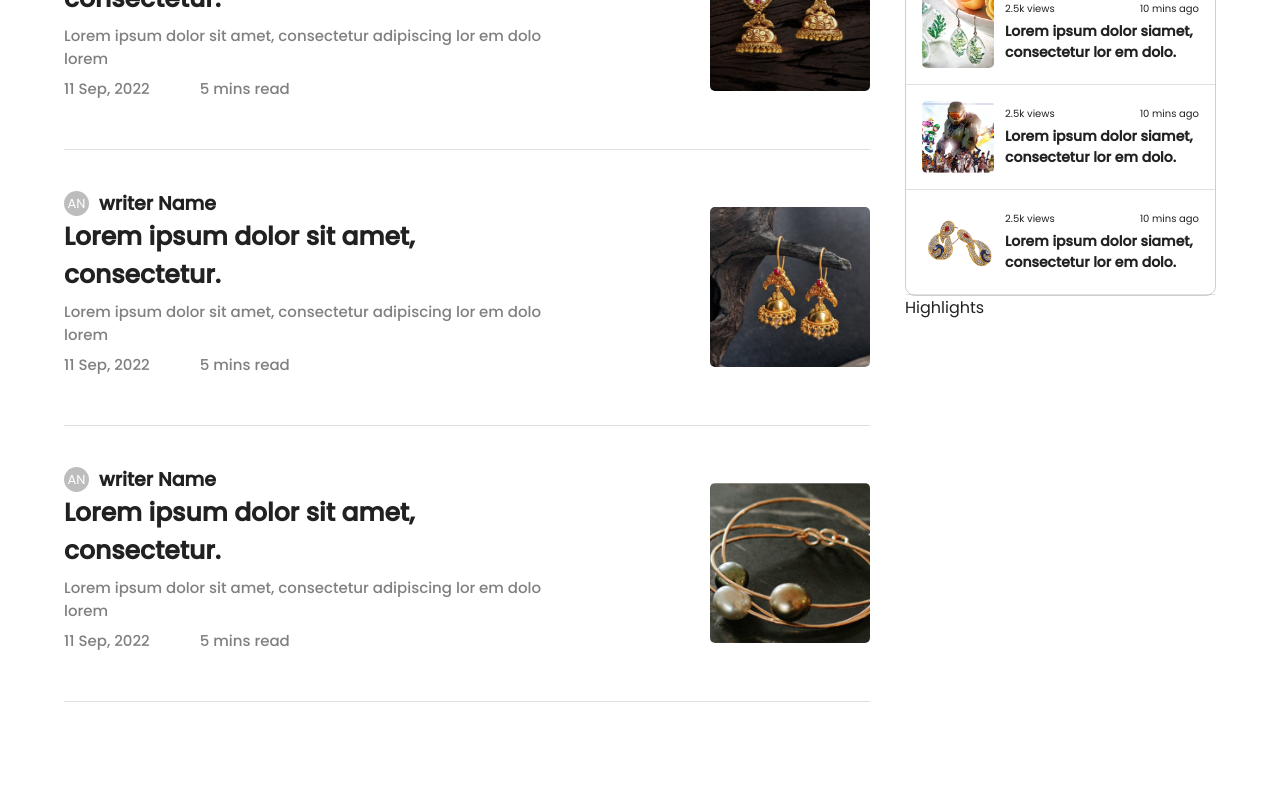
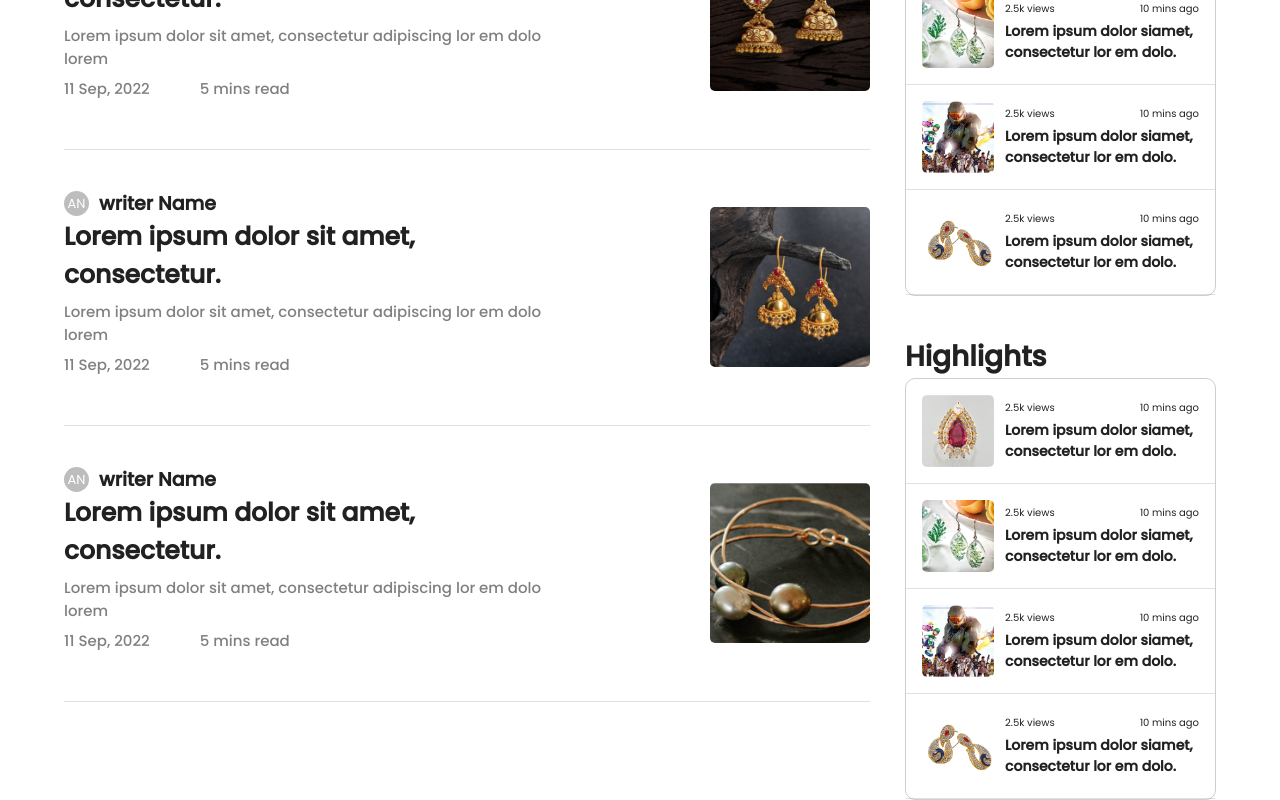
Before and after one commit to ArtisticJewellers/nfjlabs-website, a React (Create React App) app: page /blog in a window 1280 px wide. Shown: the part 1045-1845 px from the top of the page. Before the commit the page ends 1747 px from the top, so only its background shows below. Built offline with nearby package versions, Linux system fonts and the light colour scheme.

Commit message:
display highlights section

```diff
--- a/src/pages/blog/highlights/index.js
+++ b/src/pages/blog/highlights/index.js
@@ -1,7 +1,61 @@
+import { Box, Typography } from "@mui/material";
 import React from "react";
+import ts1 from "../../../assets/blog/trendingStories/ts1.png";
+import ts2 from "../../../assets/blog/trendingStories/ts2.png";
+import ts3 from "../../../assets/blog/trendingStories/ts3.png";
+import ts4 from "../../../assets/blog/trendingStories/ts4.png";
+import HighlightsStoryCard from "./HighlightsStoryCard";
 
 const Highlights = () => {
-  return <div>Highlights</div>;
+  const trendingStories = [
+    {
+      title: " Lorem ipsum dolor siamet, consectetur lor em dolo.",
+      description:
+        "Lorem ipsum dolor sit amet, consectetur adipiscing lor em dolo lorem ",
+      timeAgo: "10 mins ago",
+      views: "2.5k",
+      image: ts1,
+    },
+    {
+      title: " Lorem ipsum dolor siamet, consectetur lor em dolo.",
+      description:
+        "Lorem ipsum dolor sit amet, consectetur adipiscing lor em dolo lorem ",
+      timeAgo: "10 mins ago",
+      readTime: 10,
+      views: "2.5k",
+      image: ts2,
+    },
+    {
+      title: " Lorem ipsum dolor siamet, consectetur lor em dolo.",
+      description:
+        "Lorem ipsum dolor sit amet, consectetur adipiscing lor em dolo lorem ",
+      timeAgo: "10 mins ago",
+      readTime: 10,
+      views: "2.5k",
+      image: ts3,
+    },
+    {
+      title: " Lorem ipsum dolor siamet, consectetur lor em dolo.",
+      description:
+        "Lorem ipsum dolor sit amet, consectetur adipiscing lor em dolo lorem ",
+      timeAgo: "10 mins ago",
+      readTime: 10,
+      views: "2.5k",
+      image: ts4,
+    },
+  ];
+  return (
+    <>
+      <Typography sx={{ fontSize: "28px", fontWeight: 700, marginTop: 5 }}>
+        Highlights
+      </Typography>
+      <Box sx={{ border: "1px solid #cfceca", borderRadius: "10px" }}>
+        {trendingStories.map((story) => (
+          <HighlightsStoryCard {...story} />
+        ))}
+      </Box>
+    </>
+  );
 };
 
 export default Highlights;
--- a/src/pages/blog/index.js
+++ b/src/pages/blog/index.js
@@ -10,7 +10,9 @@ const Blog = () => {
       <Box sx={{ mt: 10 }} />
       <Slider />
       <TopStories />
-      <AditionalStoriesLayout />
+      <Box sx={{ display: { xs: "none", sm: "none", md: "block" } }}>
+        <AditionalStoriesLayout />
+      </Box>
     </>
   );
 };
```
